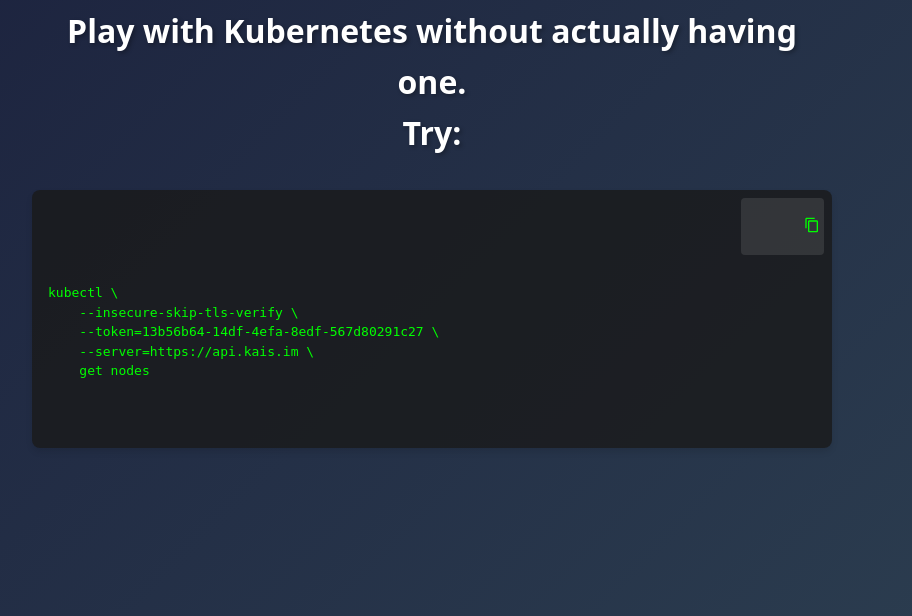
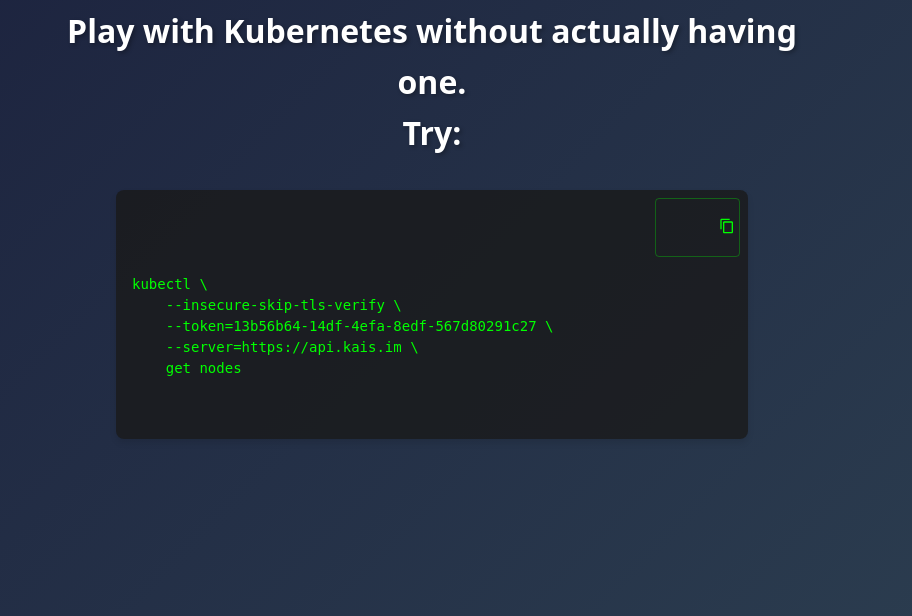
Before and after one commit to spron-in/kaisim, a Flask app: page /web/ in a window 1280 px wide. Shown: the part 184-800 px from the top of the page, without its empty margins (208-1120 px from the left). Run offline with Flask 3, Linux system fonts and the light colour scheme.

Commit message:
Assistant checkpoint: Update code block and copy button styling
Assistant generated file changes:
- templates/index.html: Update code block and copy button styling

---

User prompt:

the codeblock is now too big (see screenshot). Also copy button is weird with some background.

Replit-Commit-Author: Assistant
Replit-Commit-Session-Id: 1f867934-d0e9-4665-8203-2681897ea2fc

```diff
--- a/templates/index.html
+++ b/templates/index.html
@@ -90,6 +90,9 @@
             .code-block {
                 position: relative;
                 white-space: pre;
+                font-size: 14px;
+                max-width: 600px;
+                margin: 2rem auto;
             }
             .code-block code {
                 display: block;
@@ -99,16 +102,17 @@
                 position: absolute;
                 top: 8px;
                 right: 8px;
-                background: rgba(255, 255, 255, 0.1);
-                border: none;
+                background: transparent;
+                border: 1px solid rgba(0, 255, 0, 0.3);
                 border-radius: 4px;
                 padding: 4px;
                 cursor: pointer;
                 color: #00ff00;
-                transition: background 0.2s;
+                transition: all 0.2s;
             }
             .copy-button:hover {
-                background: rgba(255, 255, 255, 0.2);
+                background: rgba(0, 255, 0, 0.1);
+                border-color: #00ff00;
             }
         </style>
         <script>
```
